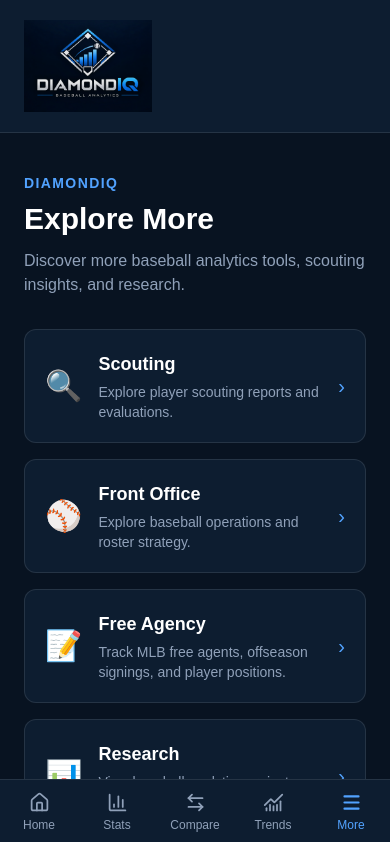
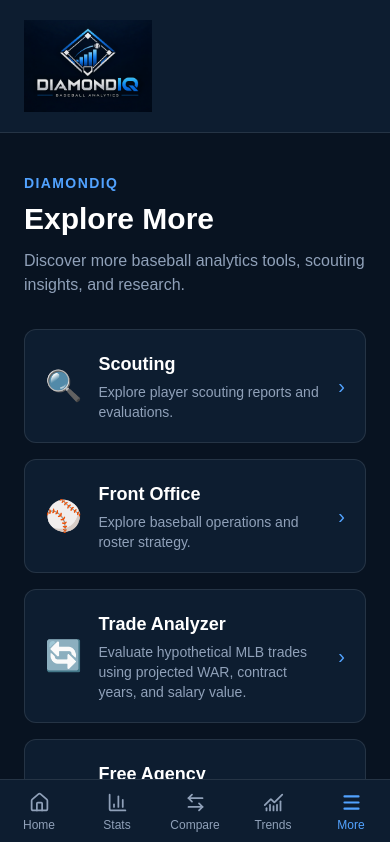
Before and after one commit to coreybann/DiamondIQ, a Next.js app: page /more in a window 390 px wide. Shown: the top 842 px of the page. Built offline with nearby package versions, Linux system fonts and the light colour scheme.

Commit message:
Add Trade Analyzer to mobile More menu

```diff
--- a/src/app/more/page.tsx
+++ b/src/app/more/page.tsx
@@ -12,6 +12,12 @@
     description: "Explore baseball operations and roster strategy.",
     href: "/front-office",
     icon: "⚾",
+  },
+  {
+    title: "Trade Analyzer",
+    description: "Evaluate hypothetical MLB trades using projected WAR, contract years, and salary value.",
+    href: "/trade-analyzer",
+    icon: "🔄",
   },
   {
   title: "Free Agency",
```
